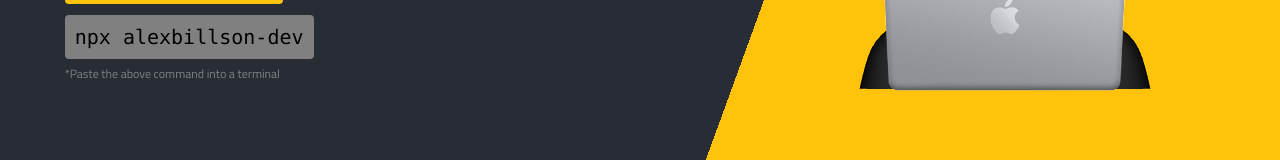
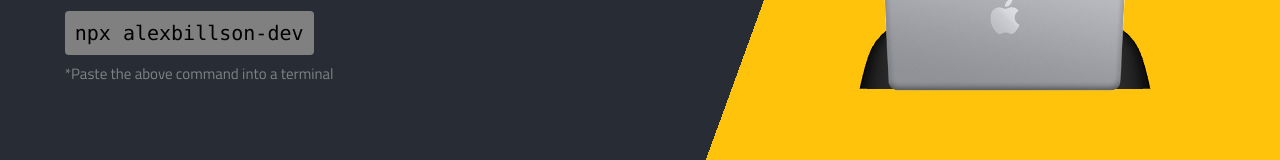
Before and after one commit to Billson7/alex-dev, a React (Create React App) app: page / in a window 1280 px wide. Shown: the part 515-675 px from the top of the page. Built offline with nearby package versions, Linux system fonts and the light colour scheme.

Commit message:
Font size adjustment

```diff
--- a/src/App.css
+++ b/src/App.css
@@ -83,9 +83,8 @@
 
 #info-disclaimer{
   font-family: 'Titillium Web', sans-serif;
-  font-size: 12px;
+  font-size: 15px;
   line-height: 50%;
-  opacity: 50%;
   animation-name: pop-up;
   animation-duration: 10s;
 }
@@ -98,7 +97,6 @@
     opacity: 50%;
   }
 }
-
 
 #logo {
   display: flex;
```
